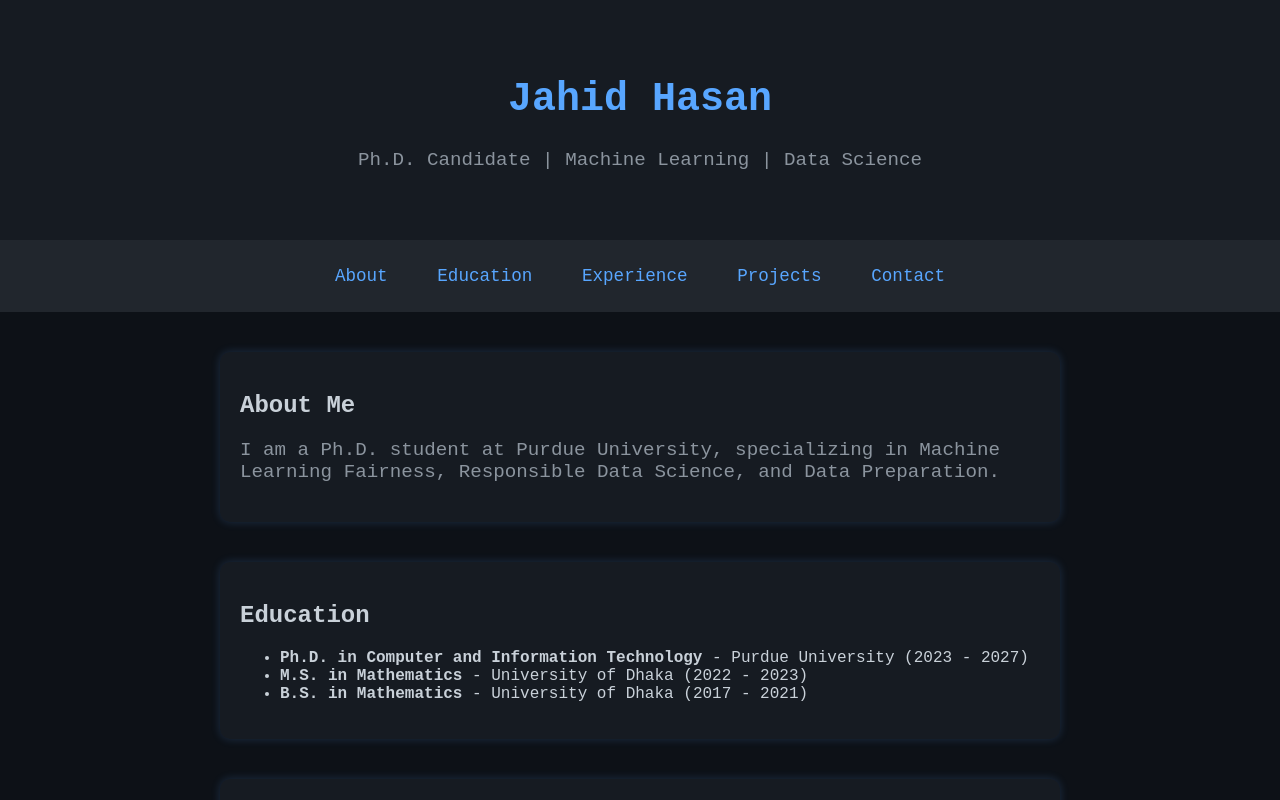
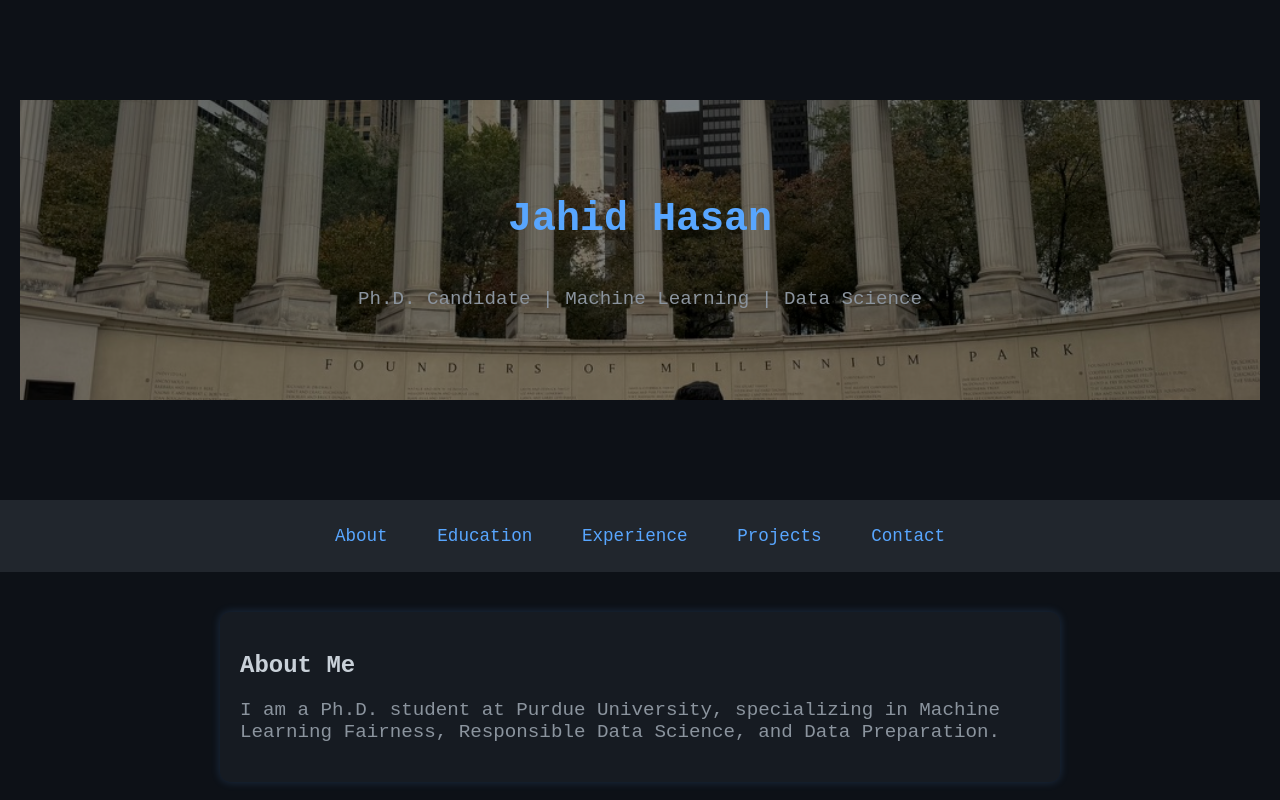
Before and after one commit to jahid674/jahid674.github.io, a plain HTML site: page index.html in a window 1280 px wide. Shown: the top 800 px of the page. Drawn offline with Linux system fonts and the light colour scheme.

Commit message:
Added cover photo with opacity & improved design

```diff
--- a/index.html
+++ b/index.html
@@ -8,9 +8,9 @@
 </head>
 <body>
 
-    <!-- Header Section -->
+    <!-- Header Section with Background Image -->
     <header>
-        <div class="container">
+        <div class="cover">
             <h1>Jahid Hasan</h1>
             <p>Ph.D. Candidate | Machine Learning | Data Science</p>
         </div>
--- a/style.css
+++ b/style.css
@@ -7,21 +7,46 @@ body {
     padding: 0;
 }
 
-/* Header */
+/* Header with Cover Photo */
 header {
-    background: #161b22;
+    position: relative;
     text-align: center;
-    padding: 50px 20px;
+    padding: 100px 20px;
+}
+
+.cover {
+    position: relative;
+    background: url('cover.jpeg') no-repeat center center/cover;
+    height: 300px;
+    display: flex;
+    flex-direction: column;
+    justify-content: center;
+    align-items: center;
+    position: relative;
+    z-index: 1;
+}
+
+.cover::before {
+    content: "";
+    position: absolute;
+    top: 0;
+    left: 0;
+    width: 100%;
+    height: 100%;
+    background: rgba(0, 0, 0, 0.5); /* Dark overlay with controlled opacity */
+    z-index: -1;
 }
 
 h1 {
     font-size: 2.5rem;
     color: #58a6ff;
+    z-index: 2;
 }
 
 p {
     font-size: 1.2rem;
     color: #8b949e;
+    z-index: 2;
 }
 
 /* Navigation Bar */
```
Also changed, not shown: cover.jpeg (added).
